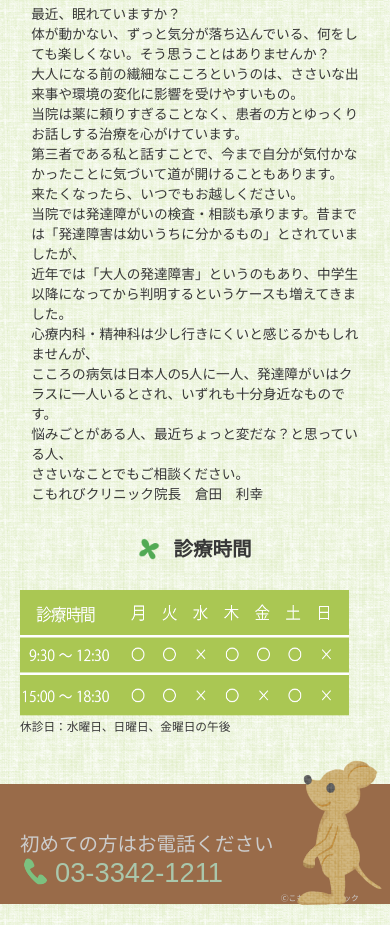
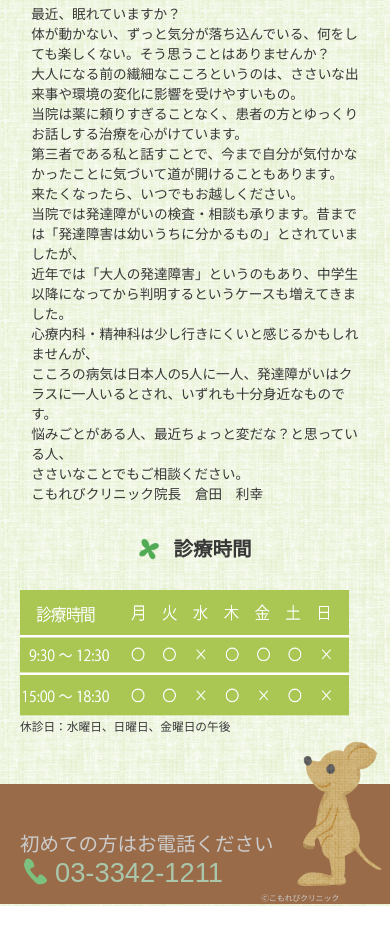
Before and after one commit to 1899-arch/komorebi, a plain HTML site: page index.html in a window 390 px wide. Shown: the part 1124-2049 px from the top of the page. Drawn offline with nearby package versions, Linux system fonts and the light colour scheme; files whose address does not match are found by name; a web font is replaced by a local one.

Commit message:
微調整

```diff
--- a/css/style.css
+++ b/css/style.css
@@ -430,6 +430,7 @@ header{
     background-image: url(../img/footer-sp.png);
     background-size: cover;
     padding-top: 10vw;
+    bottom: 0;
 }
 
 
@@ -484,7 +485,7 @@ header{
 }
 
 .footer__copy{
-    padding-left: 70%;
+    padding-left: 65%;
     font-size: 2vw;
     color: #ccc;
 }
@@ -503,7 +504,7 @@ header{
     padding-left: 65%;
     margin: 0vw;
     position:absolute;
-    margin-top: -25vw;
+    margin-top: -30vw;
 }
 
 .footer__kangaroo-area{
--- a/index.html
+++ b/index.html
@@ -7,8 +7,6 @@
     <link href="css/style.css" rel="stylesheet">
     <link rel="stylesheet" type="text/css" href="css/slick.css" media="screen" />
     <link rel="stylesheet" type="text/css" href="css/slick-theme.css" media="screen" />
-    <script src="//ajax.googleapis.com/ajax/libs/jquery/3.4.1/jquery.min.js"></script>
-
 
   </head>
 
@@ -126,6 +124,7 @@
     </div>
  </footer>
 
+ <script src="//ajax.googleapis.com/ajax/libs/jquery/3.4.1/jquery.min.js"></script>
  <script src="http://code.jquery.com/jquery-1.10.1.min.js"></script>
 <script src="slick.min.js"></script>
 
```
Also changed, not shown: ajax-loader.gif (deleted), fonts/slick.ttf (deleted), fonts/slick.woff (deleted), 2 other files.
